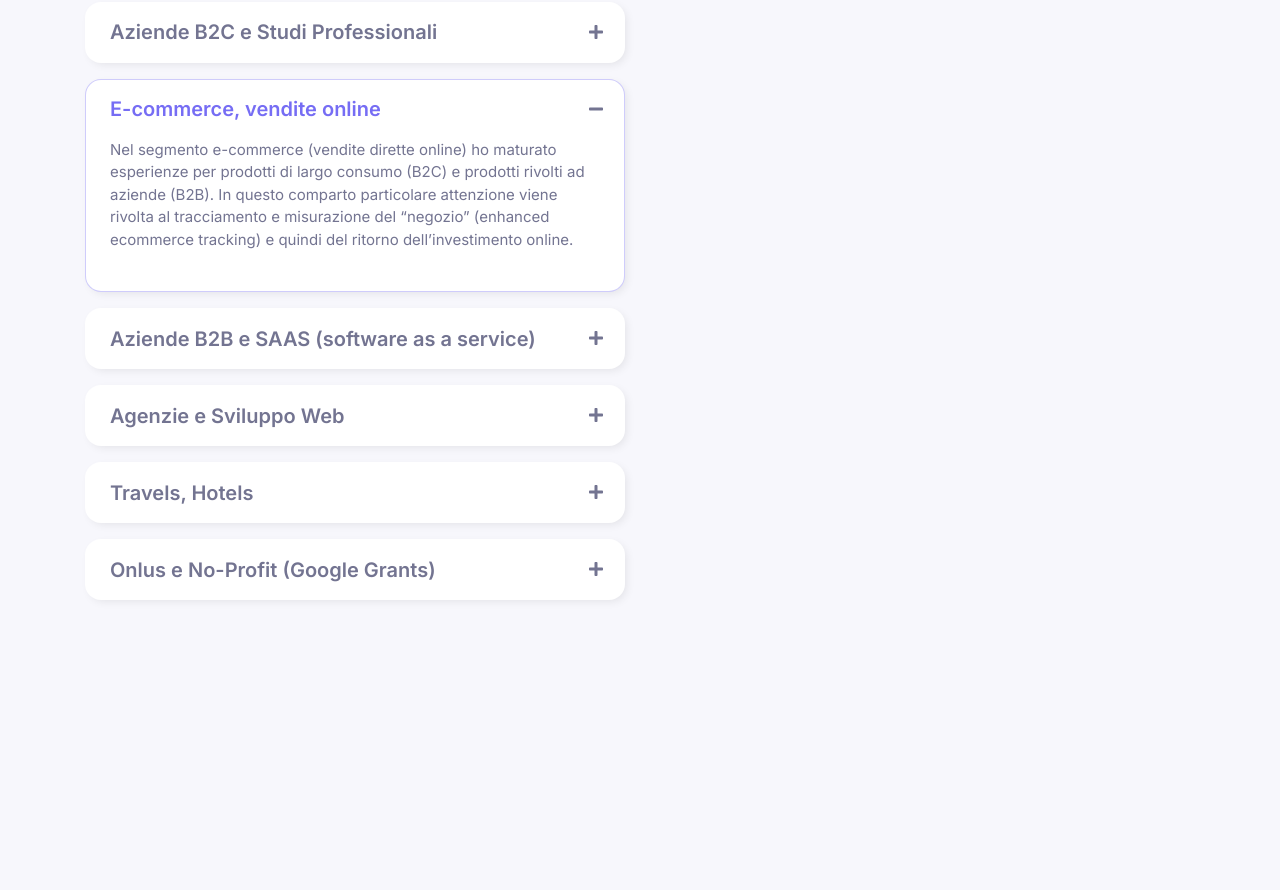
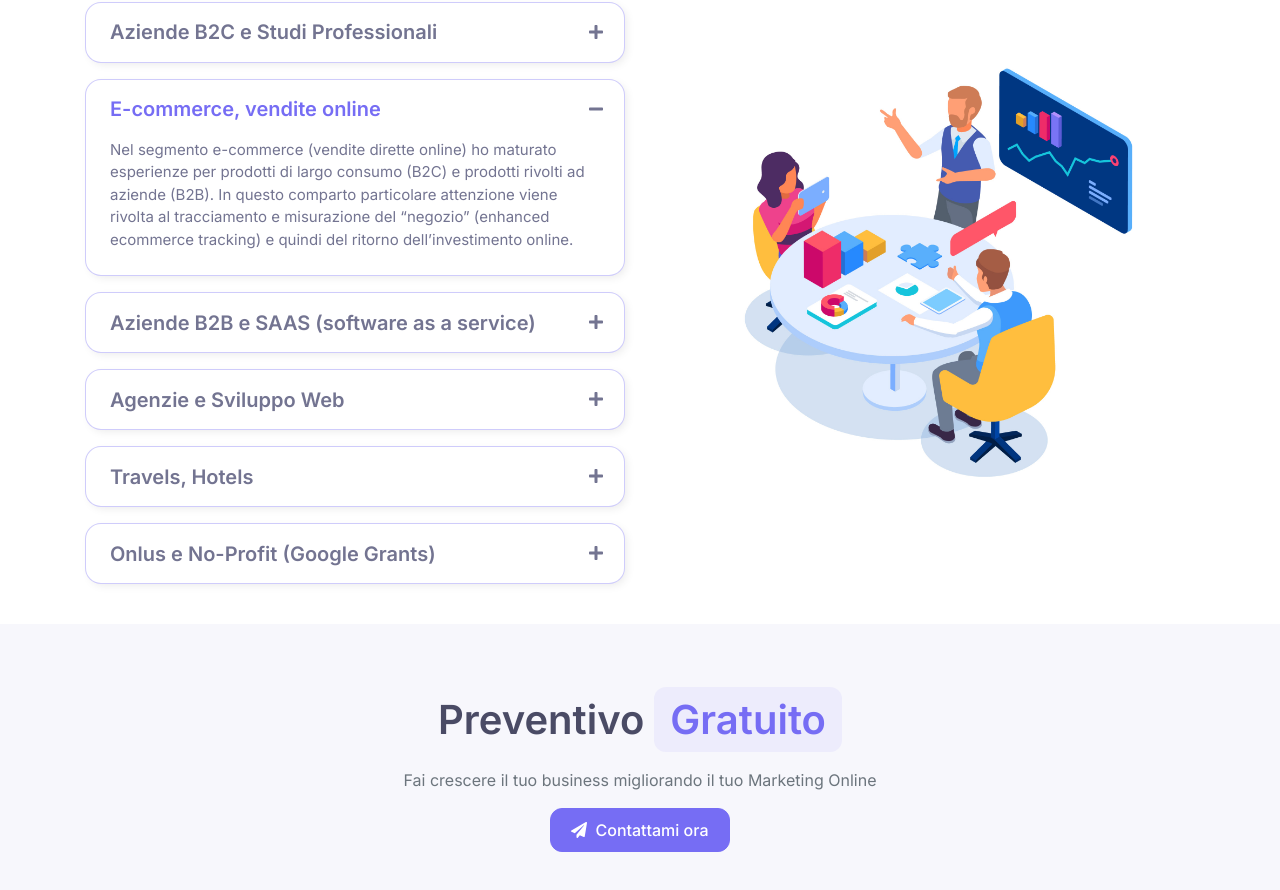
Before and after one commit to mfonsatti/nextjs, a Next.js app: page / in a window 1280 px wide. Shown: the part 2142-3032 px from the top of the page. Before the commit the page ends 2782 px from the top, so only its background shows below. Built offline with nearby package versions, Linux system fonts and the light colour scheme.

Commit message:
added section preventivo

```diff
--- a/pages/index.js
+++ b/pages/index.js
@@ -71,9 +71,12 @@ export default function Home() {
     }, [isCurrentEventKey]);
 
     return (
-      <div onClick={decoratedOnClick} className={`faq-toggle position-relative mb-3 ${isCollapsed()}`}>
+      <div
+        onClick={decoratedOnClick}
+        className={`faq-toggle position-relative mb-3 ${isCollapsed()}`}
+      >
         {children}
-        <FontAwesomeIcon icon={getIcon()} className="indicator"/>
+        <FontAwesomeIcon icon={getIcon()} className="indicator" />
       </div>
     );
   };
@@ -355,16 +358,19 @@ export default function Home() {
             </div>
           </div>
         </section>
-        <section>
+        <section className="bg-white">
           <div className="container pt-5 pb-4 py-md-6 py-lg-7">
             <div className="text-center mb-5 pt-3 pt-lg-4">
               <h2 className="h1 mb-4">
-                Aree
+                Aree{" "}
                 <span className="bg-faded-primary rounded text-primary px-3 py-2">
                   Operative
                 </span>
               </h2>
-              <p className="text-muted">Scopri a quale dei vertical di mercato in cui opero appartiene la tua azienda</p>
+              <p className="text-muted">
+                Scopri a quale dei vertical di mercato in cui opero appartiene
+                la tua azienda
+              </p>
             </div>
             <div className="row">
               <div className="col-lg-6">
@@ -391,9 +397,7 @@ export default function Home() {
                     </Accordion.Collapse>
                   </FaqToggle>
                   <FaqToggle eventKey="1">
-                    <h3 className="h5 title">
-                      E-commerce, vendite online
-                    </h3>
+                    <h3 className="h5 title">E-commerce, vendite online</h3>
                     <Accordion.Collapse eventKey="1">
                       <p className="font-size-md description">
                         Nel segmento e-commerce (vendite dirette online) ho
@@ -422,9 +426,7 @@ export default function Home() {
                     </Accordion.Collapse>
                   </FaqToggle>
                   <FaqToggle eventKey="3">
-                    <h3 className="h5 title">
-                      Agenzie e Sviluppo Web
-                    </h3>
+                    <h3 className="h5 title">Agenzie e Sviluppo Web</h3>
                     <Accordion.Collapse eventKey="3">
                       <p className="font-size-md description">
                         Molte agenzie di sviluppo siti non dispongono nel loro
@@ -437,9 +439,7 @@ export default function Home() {
                     </Accordion.Collapse>
                   </FaqToggle>
                   <FaqToggle eventKey="4">
-                    <h3 className="h5 title">
-                      Travels, Hotels
-                    </h3>
+                    <h3 className="h5 title">Travels, Hotels</h3>
                     <Accordion.Collapse eventKey="4">
                       <p className="font-size-md description">
                         Il travel è uno dei mercati online più competitivi sui
@@ -477,7 +477,28 @@ export default function Home() {
                   </FaqToggle>
                 </Accordion>
               </div>
-              <div className="col-lg-6"></div>
+              <div className="col-lg-6">
+                <img src="faq-image.jpg" className="img-fluid" />
+              </div>
+            </div>
+          </div>
+        </section>
+        <section>
+          <div className="container pt-5 pb-4 py-md-6 py-lg-7">
+            <div className="text-center mb-5 pt-3 pt-lg-4">
+              <h2 className="h1 mb-4">
+                Preventivo{" "}
+                <span className="bg-faded-primary rounded text-primary px-3 py-2">
+                  Gratuito
+                </span>
+              </h2>
+              <p className="text-muted">
+                Fai crescere il tuo business migliorando il tuo Marketing Online
+              </p>
+              <Button>
+                <FontAwesomeIcon icon={faPaperPlane} className="mr-2" />
+                Contattami ora
+              </Button>
             </div>
           </div>
         </section>
--- a/styles/scss/style.scss
+++ b/styles/scss/style.scss
@@ -4,6 +4,10 @@
 //Global
 html * {
   -webkit-font-smoothing: antialiased;
+}
+
+::selection {
+  background: rgba(118,109,244,0.22);
 }
 
 body {
@@ -42,7 +46,7 @@ body {
   box-shadow: 0.1875rem 0.1875rem 0.625rem -0.125rem rgba(0, 0, 0, 0.09);
 
   &.collapsed {
-    border: 1px solid transparent;
+    // border: 1px solid transparent;
     .title {
       color: inherit;
       &:hover {
@@ -62,6 +66,7 @@ body {
     font-size: 15px;
     padding: 1.5rem;
     padding-top: 0;
+    margin-bottom: 0;
   }
   .indicator {
     top: 21px;
```
Also changed, not shown: public/faq-image.jpg (added).
